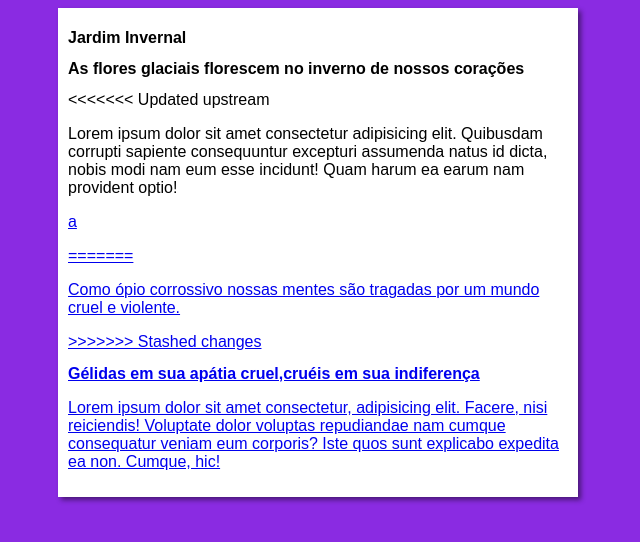
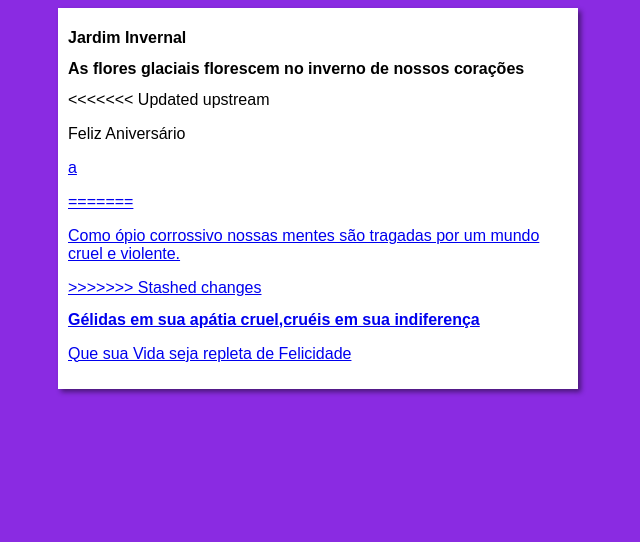
Before and after one commit to Kainom/SiteProjeto, a plain HTML site: page index.html in a window 1280 px wide. Shown: the whole page, without its empty margins (322-962 px from the left). Drawn offline with Linux system fonts and the light colour scheme.

Commit message:
Update index.html

```diff
--- a/index.html
+++ b/index.html
@@ -17,7 +17,7 @@
         <article>
             <h2> As flores glaciais florescem no inverno de nossos corações </h2>
 <<<<<<< Updated upstream
-            <p> Lorem ipsum dolor sit amet consectetur adipisicing elit. Quibusdam corrupti sapiente consequuntur excepturi assumenda natus id dicta, nobis modi nam eum esse incidunt! Quam harum ea earum nam provident optio!</p>
+            <p> Feliz Aniversário
             <p> <a href="https://www.mozilla.org/pt-BR/">a</p>
 =======
             <p> Como ópio corrossivo nossas mentes são tragadas por um mundo cruel e violente. </p>
@@ -25,7 +25,7 @@
         </article>
         <article>
             <h2> Gélidas em sua apátia cruel,cruéis em sua indiferença </h2>
-            <p> Lorem ipsum dolor sit amet consectetur, adipisicing elit. Facere, nisi reiciendis! Voluptate dolor voluptas repudiandae nam cumque consequatur veniam eum corporis? Iste quos sunt explicabo expedita ea non. Cumque, hic! </p>
+            <p> Que sua Vida seja repleta de Felicidade </p>
         <p> <a href="Acesse"></a></p>
         </article>
     </main>
```
